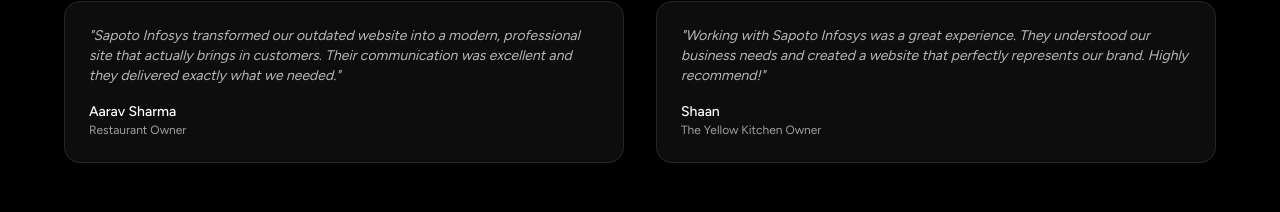
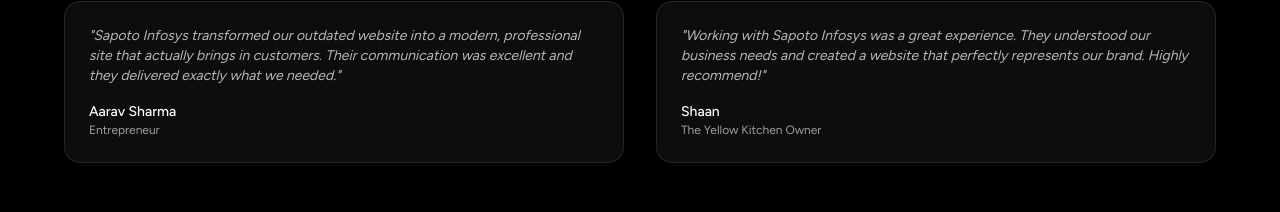
Before and after one commit to Rayyan2008/Rayyan-Web-Studios, a Next.js app: page /docs in a window 1280 px wide. Shown: the part 872-1084 px from the top of the page. Built offline with nearby package versions, Linux system fonts and the light colour scheme.

Commit message:
New Reviews Idea

```diff
--- a/app/docs/page.tsx
+++ b/app/docs/page.tsx
@@ -97,7 +97,7 @@ export default function Portfolio() {
                   Their communication was excellent and they delivered exactly what we needed."
                 </p>
                 <div className="text-sm font-medium text-white">Aarav Sharma</div>
-                <div className="text-xs text-white/60">Restaurant Owner</div>
+                <div className="text-xs text-white/60">Entrepreneur</div>
               </div>
               <div className="p-6 rounded-2xl bg-white/5 backdrop-blur-sm border border-white/10">
                 <p className="text-sm text-white/70 mb-4 italic">
```
